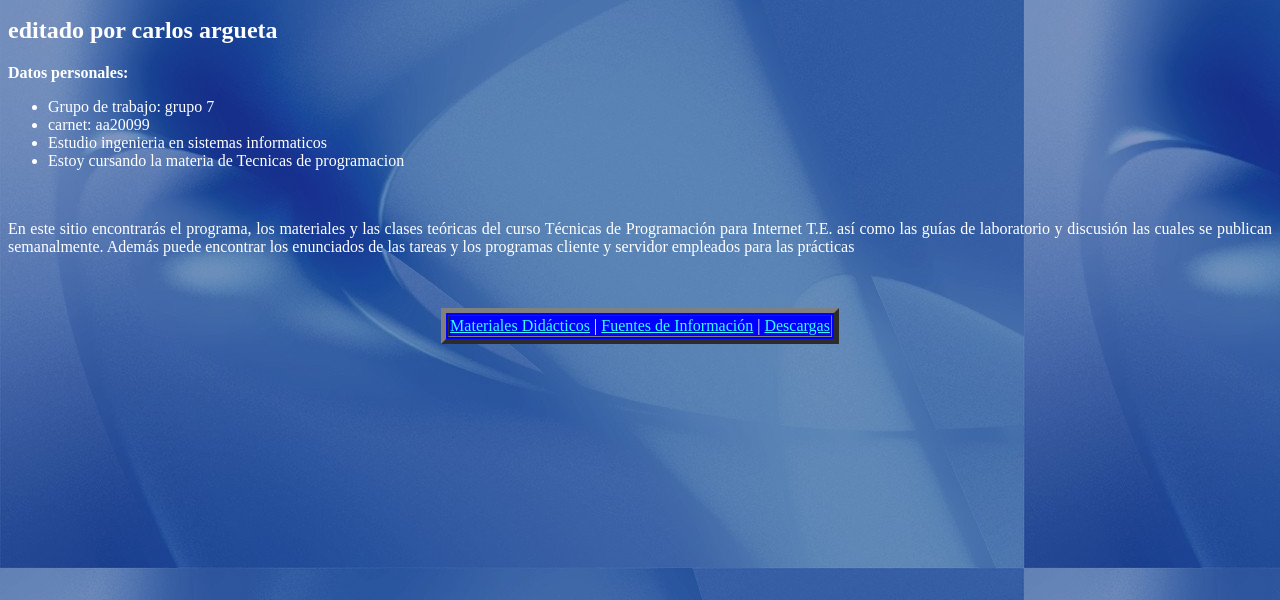
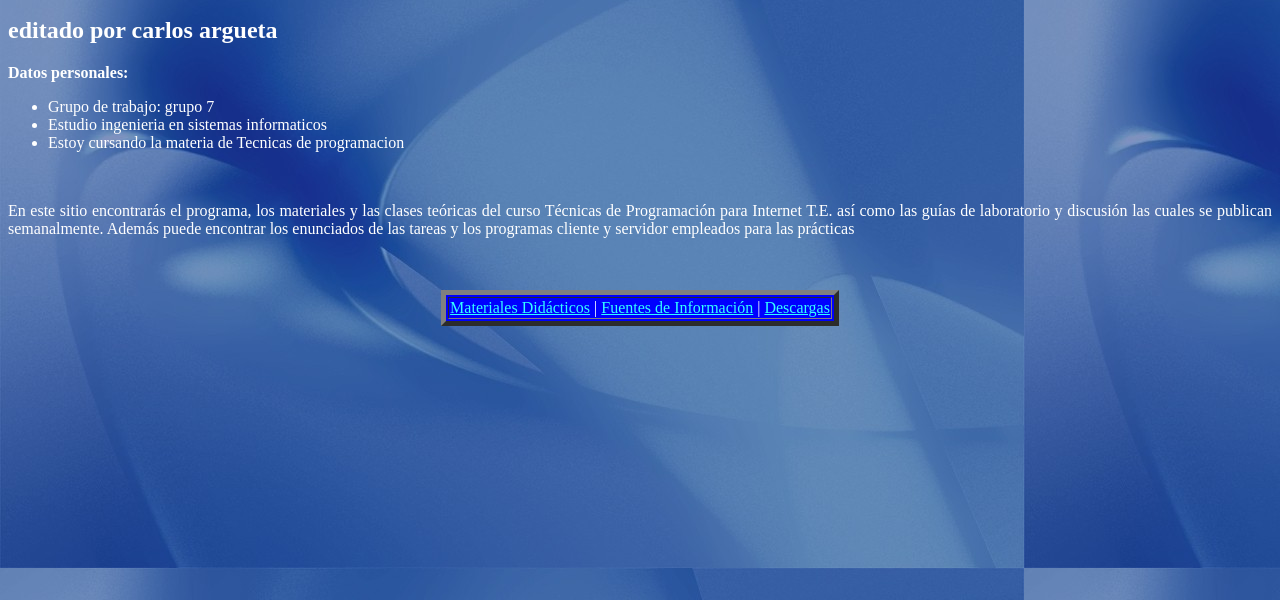
Before and after one commit to cargueta01/-site-guia21c, a plain HTML site: page index.html in a window 1280 px wide. Shown: the part 200-800 px from the top of the page. Drawn offline with Linux system fonts and the light colour scheme.

Commit message:
Update index.html

```diff
--- a/index.html
+++ b/index.html
@@ -35,7 +35,6 @@
 <p><strong>Datos personales:</strong></p>
 <ul>
   <li>Grupo de trabajo: grupo 7</li>
-  <li>carnet: aa20099</li>
   <li>Estudio ingenieria en sistemas informaticos</li>
   <li>Estoy cursando la materia de Tecnicas de programacion</li>
 </ul>
```
